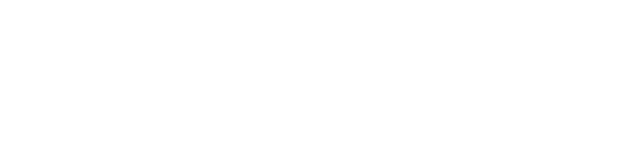
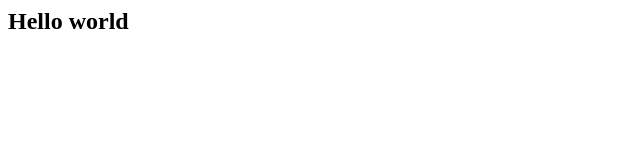
Before and after one commit to rnkinch/html-portfolio, a plain HTML site: page index.html in a window 1280 px wide. Shown: the whole page, without its empty margins (0-640 px from the left). Drawn offline with Linux system fonts and the light colour scheme.

Commit message:
Update index.html

```diff
--- a/index.html
+++ b/index.html
@@ -2,6 +2,8 @@
 
 <!-- TODO 2: Add Your previous projects' HTML into the public folder -->
 
+
+<H2>Hello world</H2>
 <!-- TODO 3: Take screenshots of your project previews and add the images to the images folder -->
 
 <!-- TODO 4: Add titles/subtitles etc. -->
```
